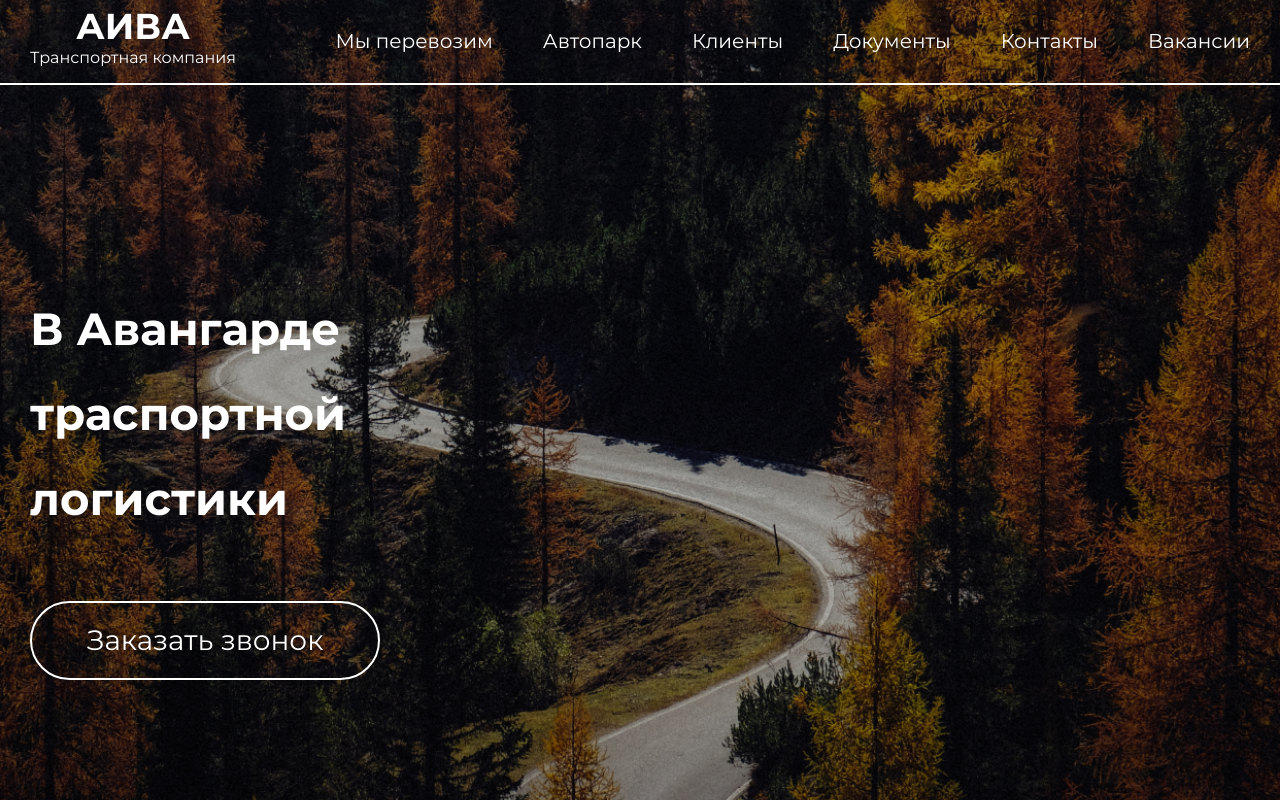
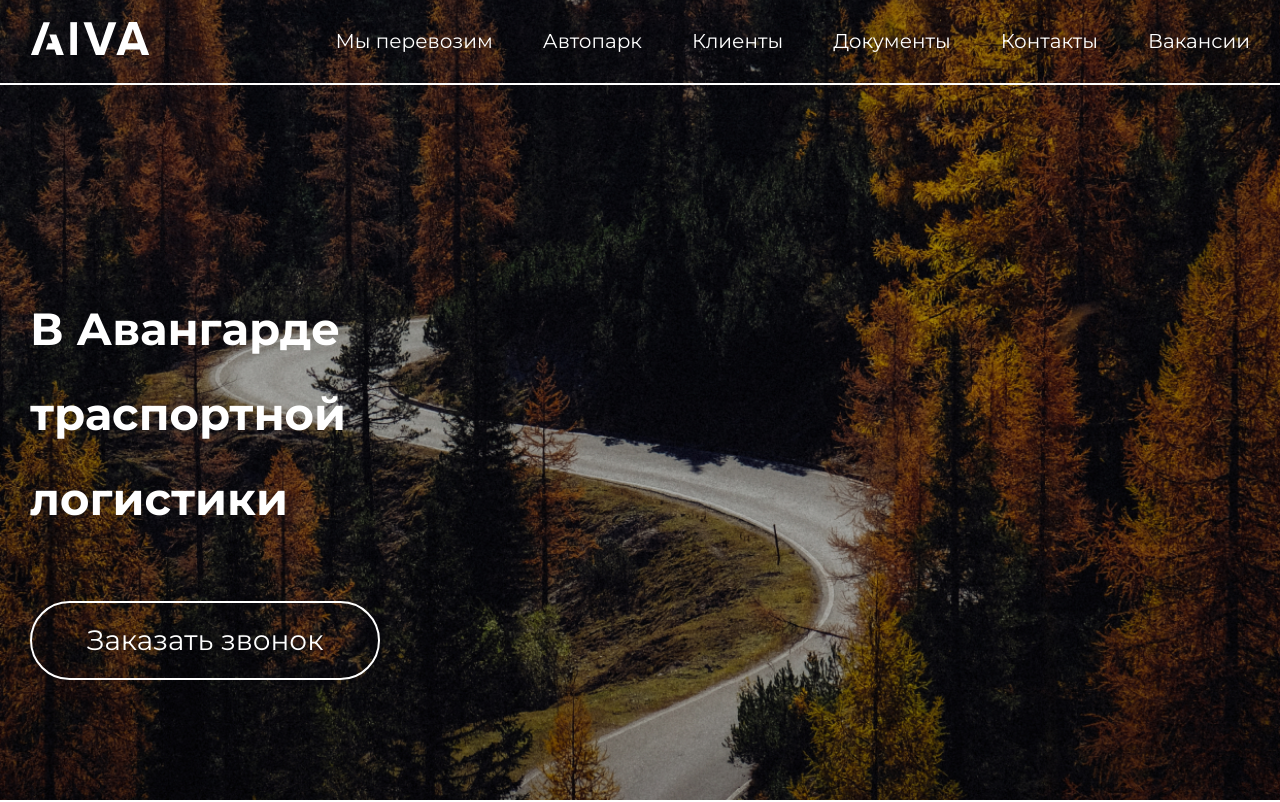
Before and after one commit to Arsaide/aiva, a Next.js app: page / in a window 1280 px wide. Shown: the top 802 px of the page. Built offline with nearby package versions, Linux system fonts and the light colour scheme.

Commit message:
- added logotypes - worked with styles - added enum constants - worked with header

```diff
--- a/src/components/layout/common/header/Header.module.scss
+++ b/src/components/layout/common/header/Header.module.scss
@@ -20,7 +20,7 @@
     &__logo {
       text-align: center;
       position: relative;
-      z-index: 5;
+      z-index: 50;
     }
 
     &__logoLink {
--- a/src/components/layout/common/header/Header.tsx
+++ b/src/components/layout/common/header/Header.tsx
@@ -3,11 +3,14 @@ import React, { memo, useEffect, useState, useCallback } from 'react';
 import styles from './Header.module.scss';
 import Link from 'next/link';
 import { Menu, X } from 'lucide-react';
+import { Color } from '@/lib/colors';
+import Logo from '@/components/layout/icons/logo/logo';
 
 const Header = () => {
     const [isOpenMenu, setIsOpenMenu] = useState<boolean>(false);
     const [scrollPosition, setScrollPosition] = useState<number>(0);
     const [menuColor, setMenuColor] = useState<string>('fff');
+    const [headerColor, setHeaderColor] = useState<string>(Color.WHITE);
 
     useEffect(() => {
         if (isOpenMenu) {
@@ -34,18 +37,24 @@ const Header = () => {
 
     useEffect(() => {
         if (scrollPosition >= window.innerHeight) {
-            setMenuColor('#333');
+            setMenuColor(Color.GRAY);
         } else {
-            setMenuColor('#fff');
+            setMenuColor(Color.WHITE);
         }
     }, [scrollPosition]);
 
     const toggleOpenMenu = () => {
         setIsOpenMenu(true);
+        setTimeout(() => {
+            setHeaderColor(Color.GRAY);
+        }, 250);
     };
 
     const toggleCloseMenu = () => {
         setIsOpenMenu(false);
+        setTimeout(() => {
+            setHeaderColor(Color.WHITE);
+        }, 250);
     };
 
     return (
@@ -54,9 +63,7 @@ const Header = () => {
                 <div className={styles.header__content}>
                     <h1 className={styles.header__logo}>
                         <Link className={styles.header__logoLink} href="/">
-                            <span>АИВА</span>
-                            <br />
-                            Транспортная компания
+                            <Logo height={33} fill={headerColor} />
                         </Link>
                     </h1>
                 </div>
--- /dev/null
+++ b/src/components/layout/icons/logo/ILogo.ts
@@ -0,0 +1,4 @@
+export interface ILogo {
+    height: number;
+    fill?: string;
+}
--- /dev/null
+++ b/src/components/layout/icons/logo/logo.tsx
@@ -0,0 +1,50 @@
+import React, { FC } from 'react';
+import { ILogo } from './ILogo';
+
+const Logo: FC<ILogo> = ({ height, fill }) => {
+    return (
+        <svg
+            style={{ height: `${height}px` }}
+            version="1.1"
+            xmlns="http://www.w3.org/2000/svg"
+            x="0px"
+            y="0px"
+            viewBox="0 0 800 220"
+        >
+            <path fill={fill} d="M268.81,219.96V0.99h44.23v218.97H268.81z" />
+            <path
+                fill={fill}
+                d="M438.91,219.96L356.84,0.99h52.23l57.75,168.61L523.58,0.99h52.23l-80.45,218.97H438.91z"
+            />
+            <path
+                fill={fill}
+                d="M712.63,0.66l82.15,218.97h-49.17l-12.83-36.6h-94.98l-12.83,36.6h-49.17L659.49,0.66H712.63z M718.74,142.05l-32.98-95.41
+                    l-33.59,95.41H718.74z"
+            />
+            <g>
+                <g>
+                    <g>
+                        <polygon
+                            fill={fill}
+                            points="225.89,219.29 176.53,219.29 163.65,182.82 105.6,182.82 120.08,141.95 149.56,141.95 134.92,99.93
+				                            129.42,84.15 174.82,84.15 			"
+                        />
+                    </g>
+                    <g>
+                        <polygon
+                            fill={fill}
+                            points="119.93,36.78 92.59,113.89 92.67,113.92 82.72,141.95 55.38,219.05 55.49,219.08 55.41,219.29 6.05,219.29
+				                            90.06,0.99 132.62,0.99 			"
+                        />
+                    </g>
+                    <polygon
+                        fill={fill}
+                        points="100.4,92.09 82.72,141.95 100.38,92.09 		"
+                    />
+                </g>
+            </g>
+        </svg>
+    );
+};
+
+export default Logo;
--- /dev/null
+++ b/src/lib/colors.ts
@@ -0,0 +1,6 @@
+export enum Color {
+    WHITE = '#fff',
+    BLACK = '#000',
+    RED = 'rgb(218, 41, 28)',
+    GRAY = '#444',
+}
```
Also changed, not shown: src/components/layout/icons/logo/main-logo.tsx (added, +50 -0 lines), public/backgrounds/gps-bg.jpg (added).
